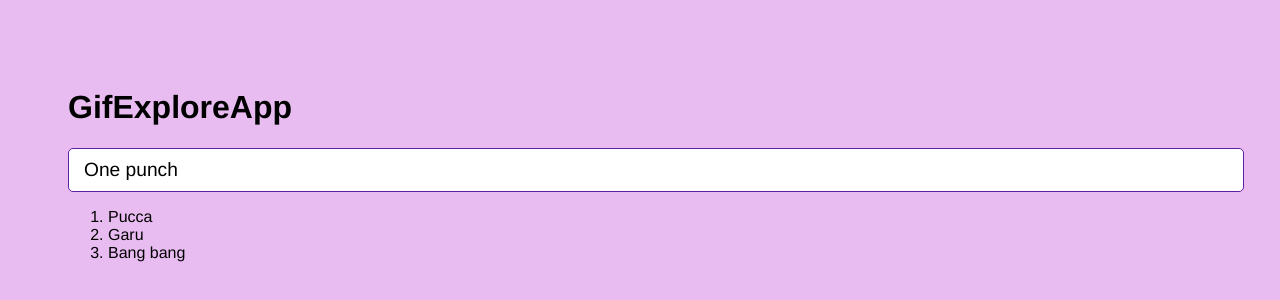
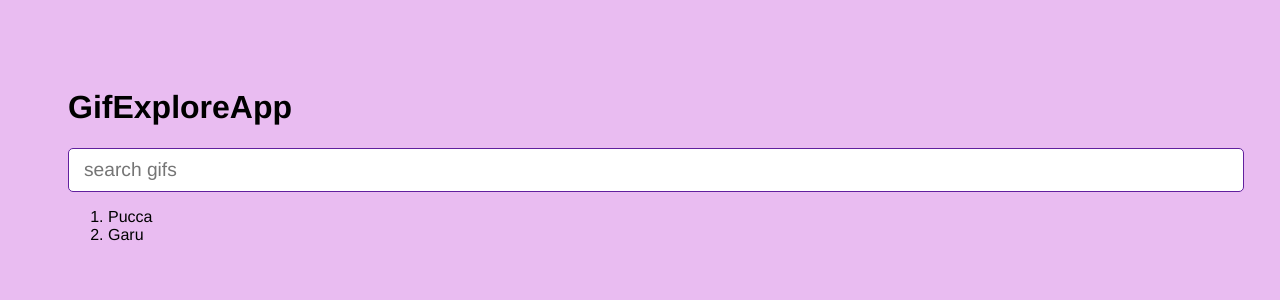
Before and after one commit to montsegv-2/gif-explore-app, a React (Vite) app: page / in a window 1280 px wide. Shown: the top 300 px of the page. Built offline with nearby package versions, Linux system fonts and the light colour scheme.

Commit message:
emitting an event to the parent component

```diff
--- a/src/GifExploreApp.jsx
+++ b/src/GifExploreApp.jsx
@@ -3,18 +3,21 @@ import { AddCategory } from "./components/addCategory";
 
 export const GifExploreApp = () => {
 
-  const [categories, setCategories] = useState(['Pucca', 'Garu','Bang bang']);
+  const [categories, setCategories] = useState(['Pucca', 'Garu']);
 
-  const onAddCategory = () => {
+  const onAddCategory = ( newCategory ) => {
     //Add new category - valorant
-    setCategories([...categories, 'Variant']);
+    setCategories([newCategory, ...categories]);
     //  setCategories( cat => [...cat, 'valorant']);
   }
 
   return (
     <>
         <h1>GifExploreApp</h1>
-        <AddCategory setCategories={ setCategories }/>
+        <AddCategory
+          // setCategories={ setCategories }
+          onNewCategory={ (value) => onAddCategory(value) }
+        />
         <ol>
           {categories.map( category => {
               return <li key={ category }>{ category }</li>
--- a/src/components/AddCategory.jsx
+++ b/src/components/AddCategory.jsx
@@ -1,8 +1,8 @@
 import { useState } from "react"
 
-export const AddCategory = ({setCategories}) => {
+export const AddCategory = ({ onNewCategory }) => {
 
-  const [InputValue, setInputValue] = useState('One punch');
+  const [inputValue, setInputValue] = useState('');
 
   const onInputChange = ( { target } ) => {
     setInputValue( target.value );
@@ -10,10 +10,12 @@ export const AddCategory = ({setCategories}) => {
 
   const onSubmit = (event) => {
     event.preventDefault();
-    if( InputValue.trim().length <= 1) return;
+    if( inputValue.trim().length <= 1) return;
+    // const newInputValue
 
-    setCategories(categories => [InputValue, ...categories]);
-    setInputValue('')
+    // setCategories(categories => [InputValue, ...categories]);
+    setInputValue('');
+    onNewCategory(inputValue.trim());
   }
 
   return (
@@ -21,7 +23,7 @@ export const AddCategory = ({setCategories}) => {
       <input
           type="text"
           placeholder="search gifs"
-          value={ InputValue }
+          value={ inputValue }
           onChange={ onInputChange }
       />
     </form>
```
